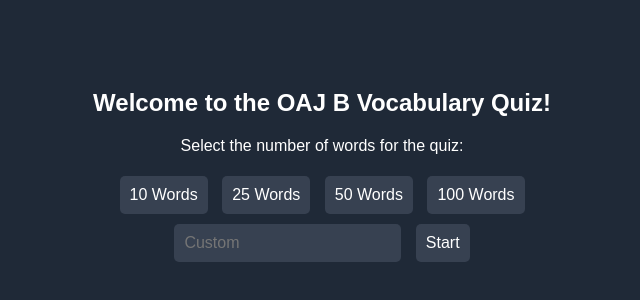
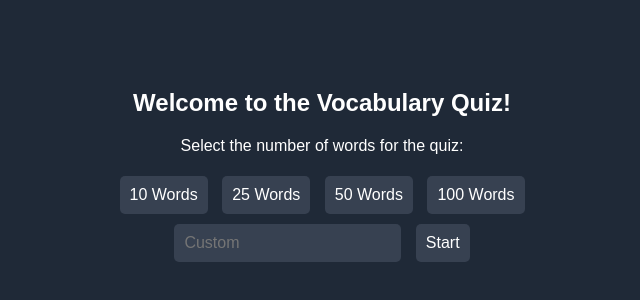
Before and after one commit to gromakoi/vocab-quiz, a plain HTML site: page index.html in a window 1280 px wide. Shown: the part 230-530 px from the top of the page, without its empty margins (318-958 px from the left). Drawn offline with Linux system fonts and the light colour scheme.

Commit message:
Updated project

```diff
--- a/index.html
+++ b/index.html
@@ -8,7 +8,7 @@
 </head>
 <body>
     <div class="start-screen">
-        <h1>Welcome to the OAJ B Vocabulary Quiz!</h1>
+        <h1>Welcome to the Vocabulary Quiz!</h1>
         <p>Select the number of words for the quiz:</p>
         <div class="options">
             <button onclick="startQuiz(10)">10 Words</button>
```
